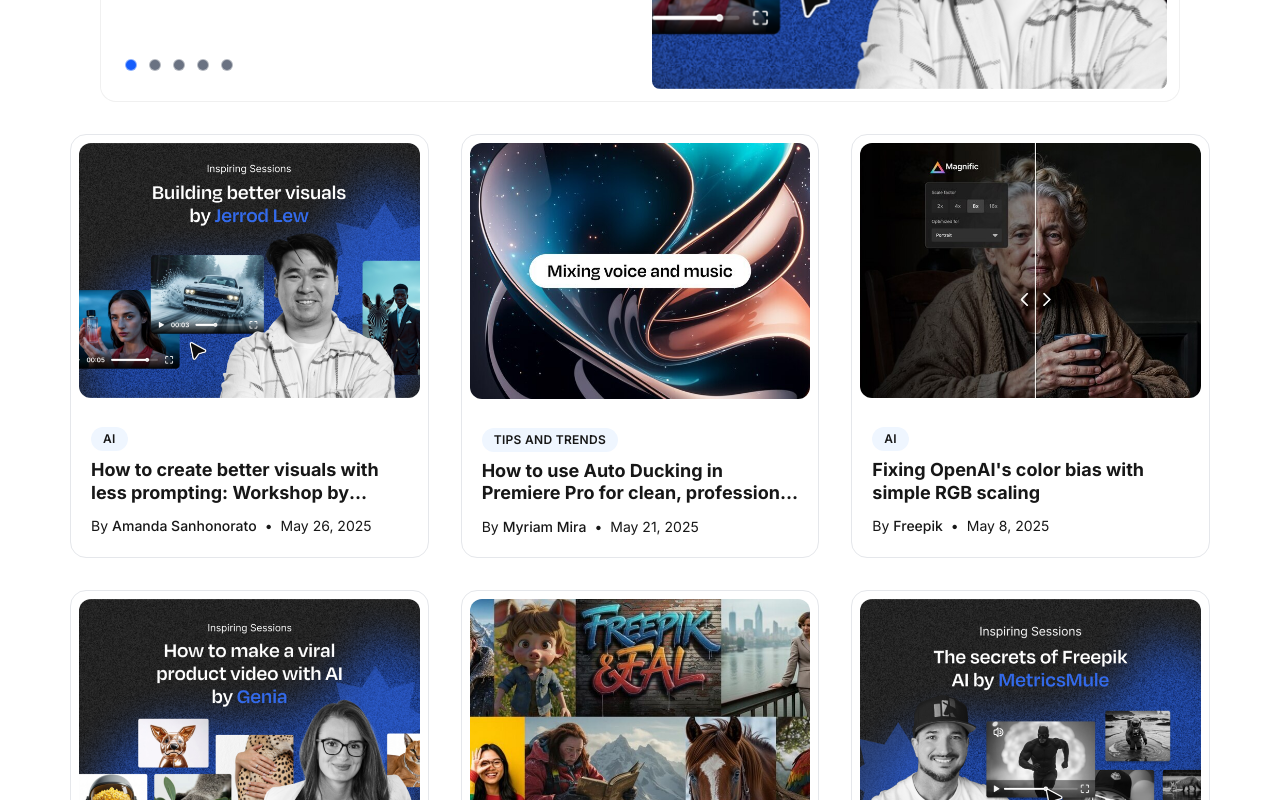
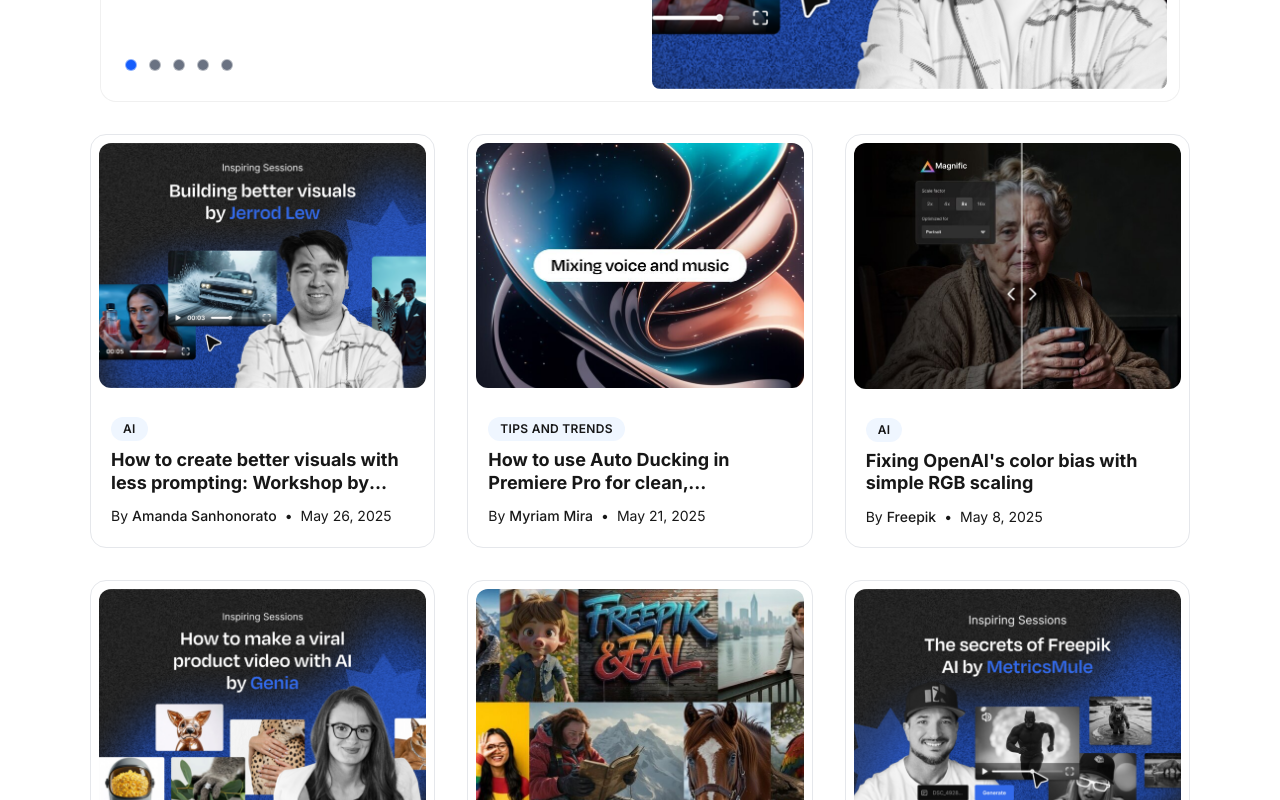
Before and after one commit to chilled1228/Blog_Template, a Next.js app: page / in a window 1280 px wide. Shown: the part 580-1380 px from the top of the page. Built offline with nearby package versions, Linux system fonts and the light colour scheme.

Commit message:
chore: update latest changes

```diff
--- a/src/components/ui/BlogPostsGrid.tsx
+++ b/src/components/ui/BlogPostsGrid.tsx
@@ -164,7 +164,7 @@
 const BlogPostsGrid: React.FC = () => {
   return (
     <div className="row row--post mg-none">
-      <div className="grid grid-cols-1 md:grid-cols-2 xl:grid-cols-3 gap-8">
+      <div className="grid grid-cols-1 md:grid-cols-2 xl:grid-cols-3 gap-8 px-5">
         {blogPostsData.map((post) => (
           <BlogPostCard key={post.id} post={post} />
         ))}
```
